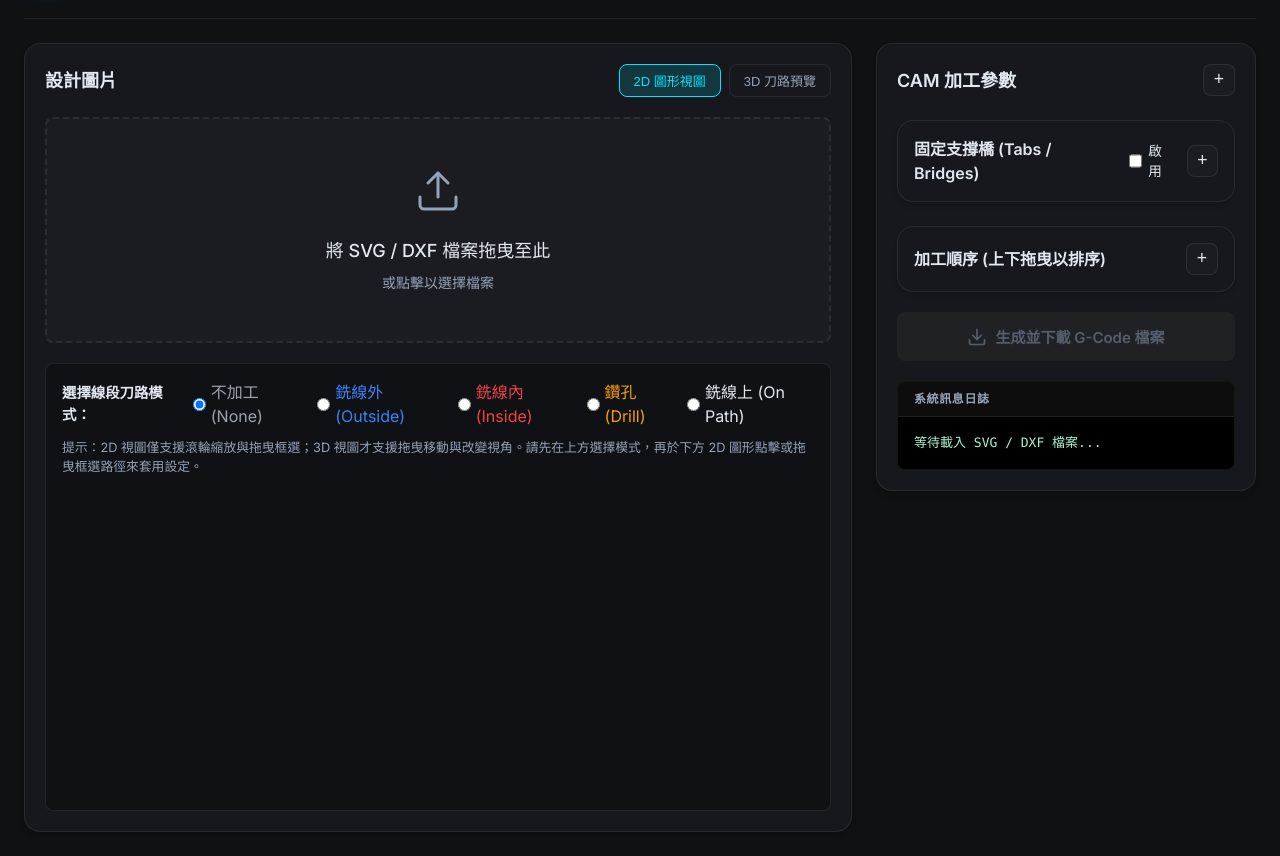
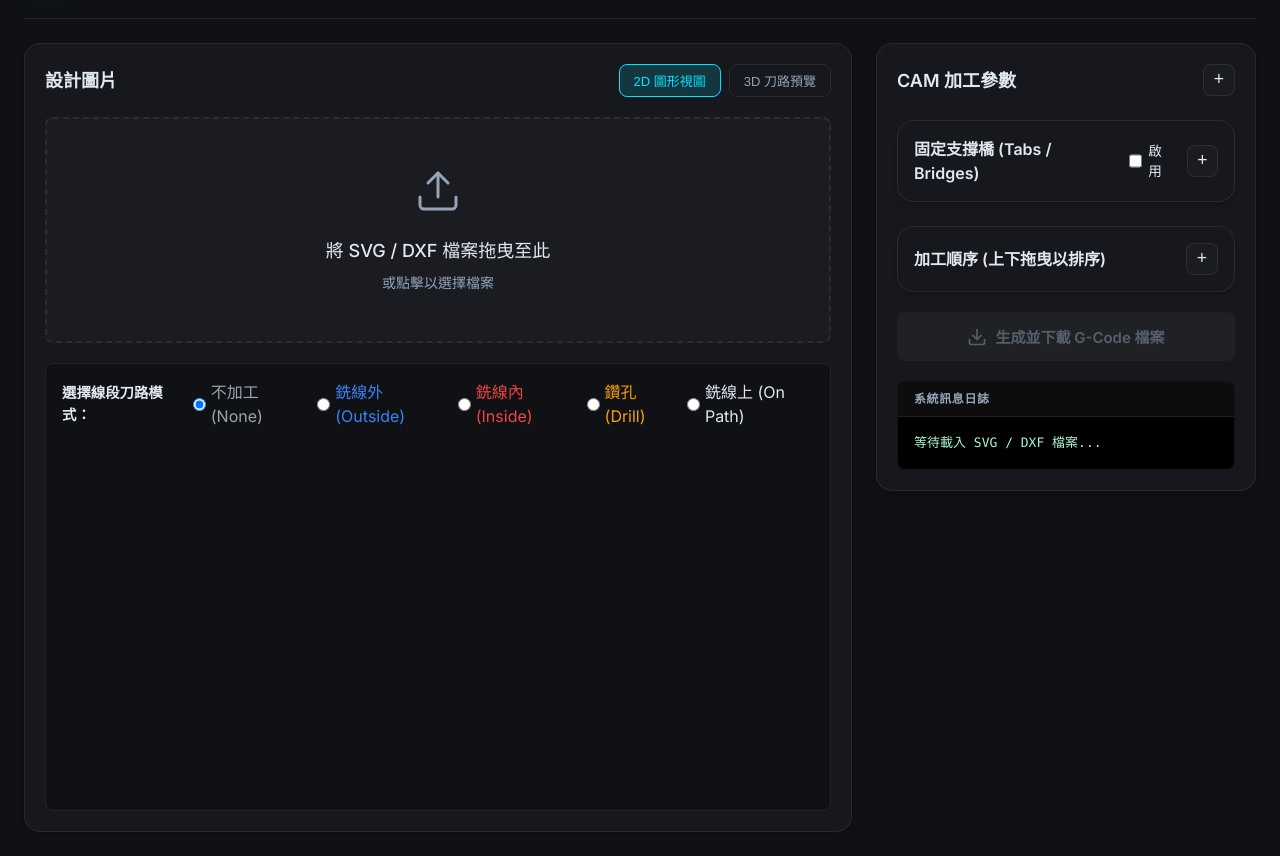
Before and after one commit to cieoco/svg2gcode-project, a website with bundled scripts: page index.html in a window 1280 px wide. Shown: the part 87-943 px from the top of the page. Built offline with nearby package versions, Linux system fonts and the light colour scheme.

Commit message:
Remove preview interaction hint text

```diff
--- a/index.html
+++ b/index.html
@@ -88,9 +88,6 @@
                             <input type="radio" name="toolpathMode" value="on-path">
                             <span>銑線上 (On Path)</span>
                         </label>
-                    </div>
-                    <div style="font-size: 0.8rem; color: var(--text-muted); margin-bottom: 10px;">
-                        提示：2D 視圖僅支援滾輪縮放與拖曳框選；3D 視圖才支援拖曳移動與改變視角。請先在上方選擇模式，再於下方 2D 圖形點擊或拖曳框選路徑來套用設定。
                     </div>
                     <div id="previewSvg">
                         <!-- SVG will be injected here -->
```
